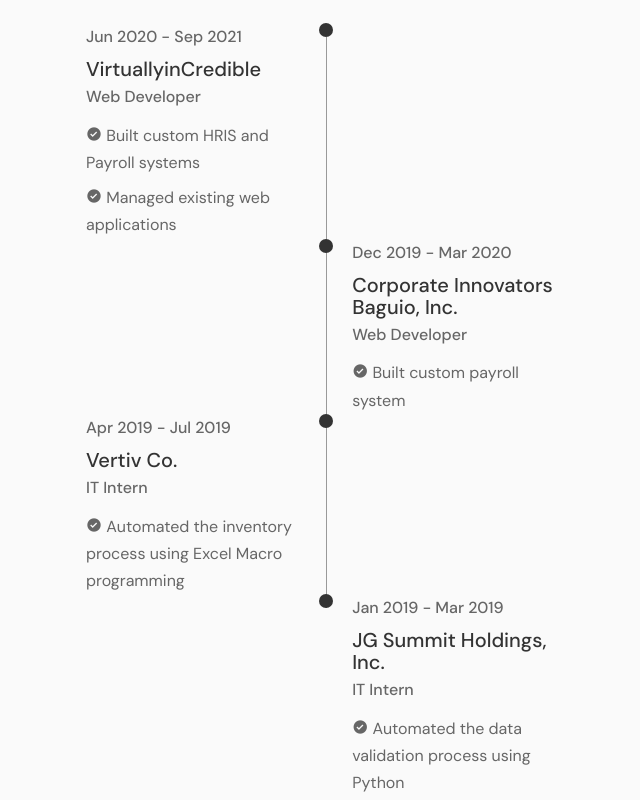
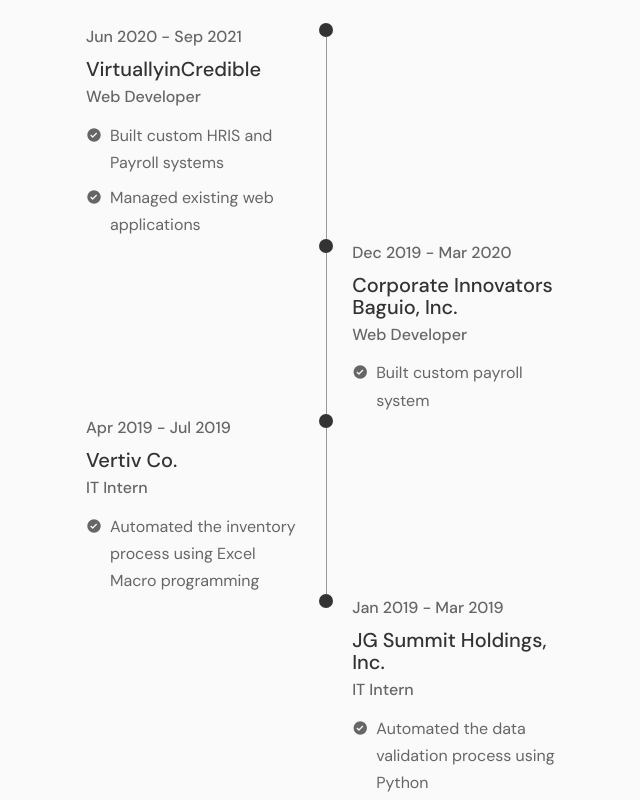
Before and after one commit to thecoderrob/online-resume, a React (Vite) app: page / in a window 1280 px wide. Shown: the part 1780-2580 px from the top of the page, without its empty margins (314-954 px from the left). Built offline with nearby package versions, Linux system fonts and the light colour scheme.

Commit message:
experience-summary-item icon changes

```diff
--- a/src/components/experience/Exp.jsx
+++ b/src/components/experience/Exp.jsx
@@ -25,8 +25,9 @@
           {list != null &&
             list.map((item) => {
               return (
-                <li className="experience__summary__item">
-                  <i class="bx bxs-check-circle"></i> {item}
+                <li className="experience__summary__item | grid">
+                  <i class="bx bxs-check-circle"></i>
+                  <p>{item}</p>
                 </li>
               );
             })}
--- a/src/components/experience/experience.css
+++ b/src/components/experience/experience.css
@@ -56,5 +56,14 @@
   & .experience__summary {
     --flow-gap: var(--space-constant-100);
     margin-top: var(--space-constant-300);
+
+    & .experience__summary__item {
+      --grid-gap: var(--space-constant-100);
+      grid-template-columns: max-content 1fr;
+
+      & > i {
+        padding-top: calc(var(--space-constant-50) + 1px);
+      }
+    }
   }
 }
```
